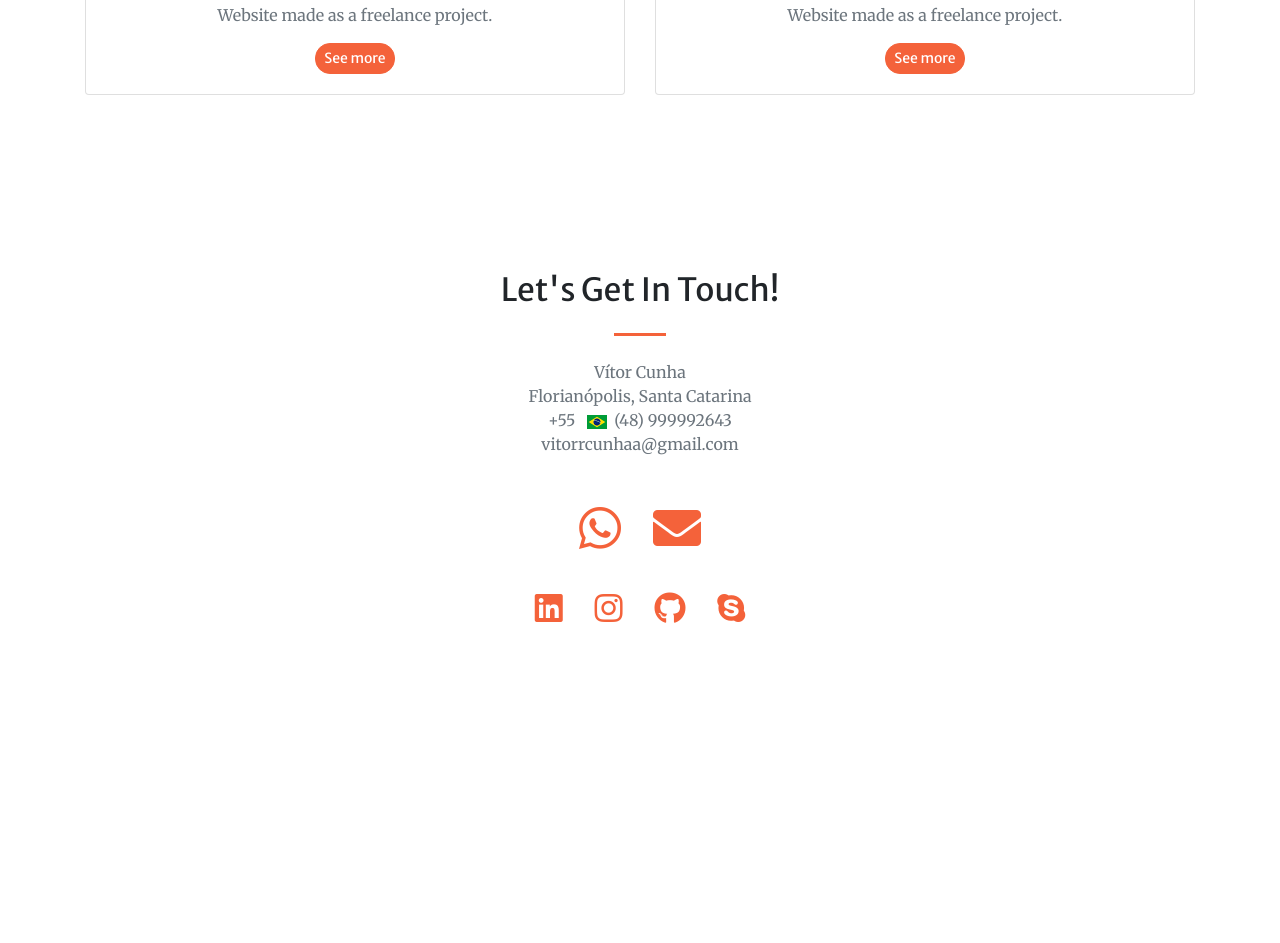
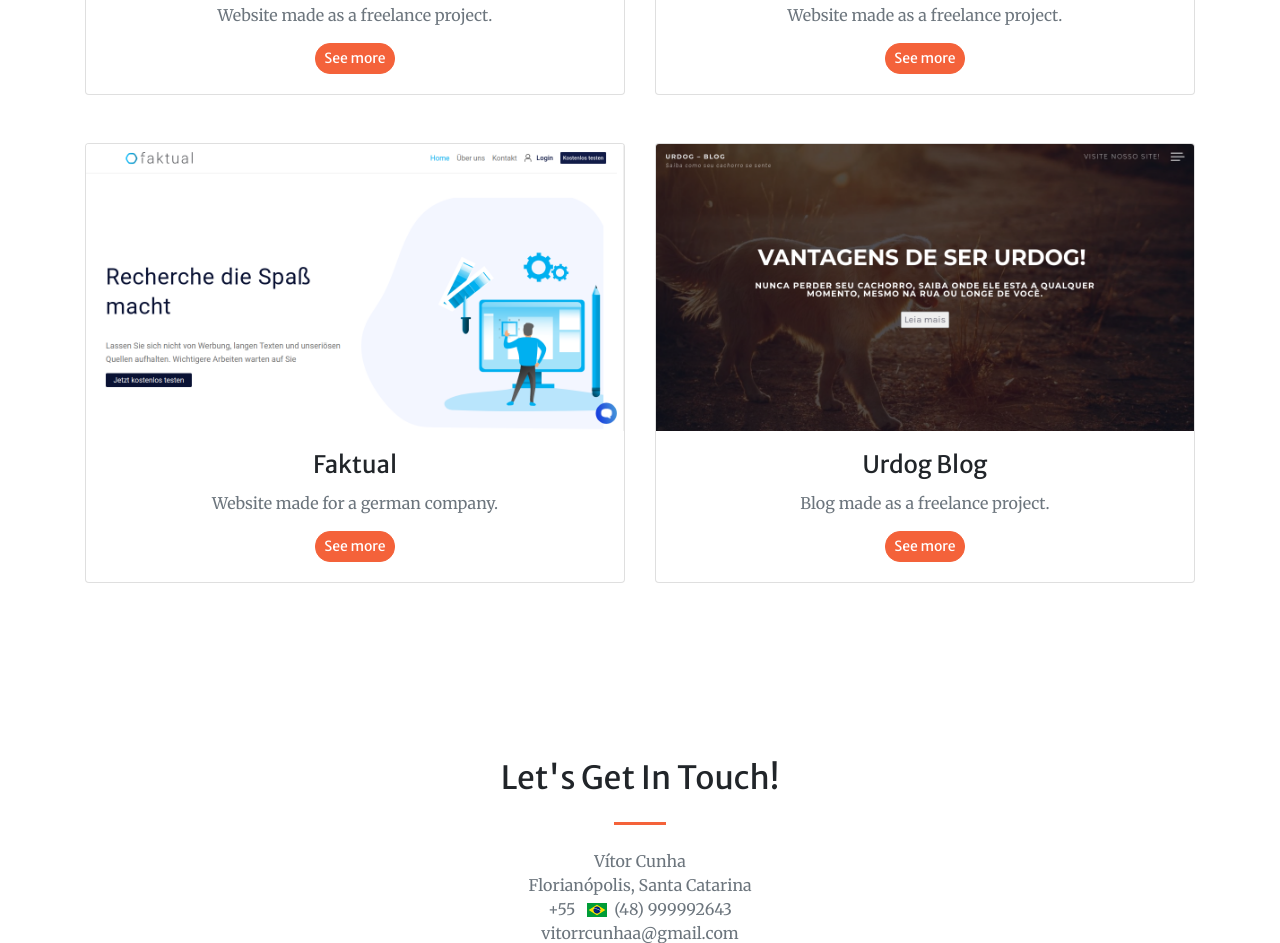
Before and after one commit to vitorrcunhaa/vitorrcunhaa.github.io, a plain HTML site: page index.html in a window 1280 px wide. Shown: the part 4167-5110 px from the top of the page. Before the commit the page ends 4935 px from the top, so only its background shows below. Drawn offline with Linux system fonts and the light colour scheme.

Commit message:
Add 2 portfolio cards

```diff
--- a/index.html
+++ b/index.html
@@ -291,6 +291,38 @@
               </div>
             </div>
           </div>
+          <div class="col-lg-6 col-md-6 text-center mb-5">
+            <div class="card">
+              <div class="view overlay">
+                <img class="card-img-top" src="img/portfolio/faktual.png"
+                  alt="Card image cap">
+                <a href="#!">
+                  <div class="mask rgba-white-slight"></div>
+                </a>
+              </div>
+              <div class="card-body">
+                <h4 class="card-title">Faktual</h4>
+                <p class="card-text text-muted">Website made for a german company.</p>
+                <button type="button" class="btn btn-primary btn-sm" style="border-radius: 15px;" onclick="window.location.href='https://faktual.de/'">See more</button>
+              </div>
+            </div>
+          </div>
+          <div class="col-lg-6 col-md-6 text-center mb-5">
+            <div class="card">
+              <div class="view overlay">
+                <img class="card-img-top" src="img/portfolio/urdog.png"
+                  alt="Card image cap">
+                <a href="#!">
+                  <div class="mask rgba-white-slight"></div>
+                </a>
+              </div>
+              <div class="card-body">
+                <h4 class="card-title">Urdog Blog</h4>
+                <p class="card-text text-muted">Blog made as a freelance project.</p>
+                <button type="button" class="btn btn-primary btn-sm" style="border-radius: 15px;" onclick="window.location.href='http://blog.urdog.com.br/'">See more</button>
+              </div>
+            </div>
+          </div>
         </div>
       </div>
 
```
Also changed, not shown: img/portfolio/faktual.png (added), img/portfolio/habitare.png, img/portfolio/oka_bank.png, img/portfolio/urdog.png (added).
